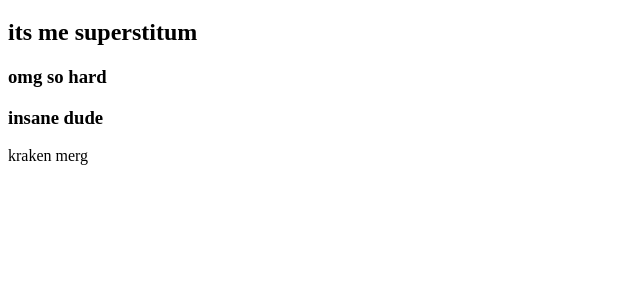
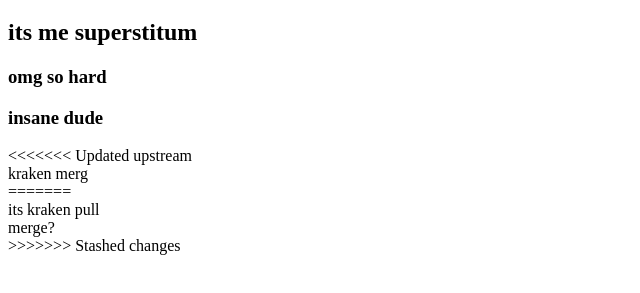
Before and after one commit to Ackrmn/project, a plain HTML site: page index.html in a window 1280 px wide. Shown: the part 61-354 px from the top of the page, without its empty margins (0-640 px from the left). Drawn offline with Linux system fonts and the light colour scheme.

Commit message:
Auto stash before merge of "master" and "origin/master"

```diff
--- a/index.html
+++ b/index.html
@@ -11,6 +11,11 @@
 	<h2>its me superstitum</h2>
 	<h3>omg so hard</h3>
 	<h3>insane dude</h3>
+<<<<<<< Updated upstream
 	<div class="insane">kraken merg</div>
+=======
+	<div class="insane">its kraken pull</div>
+	<div class="butwhatif">merge?</div>
+>>>>>>> Stashed changes
 </body>
 </html>
```
